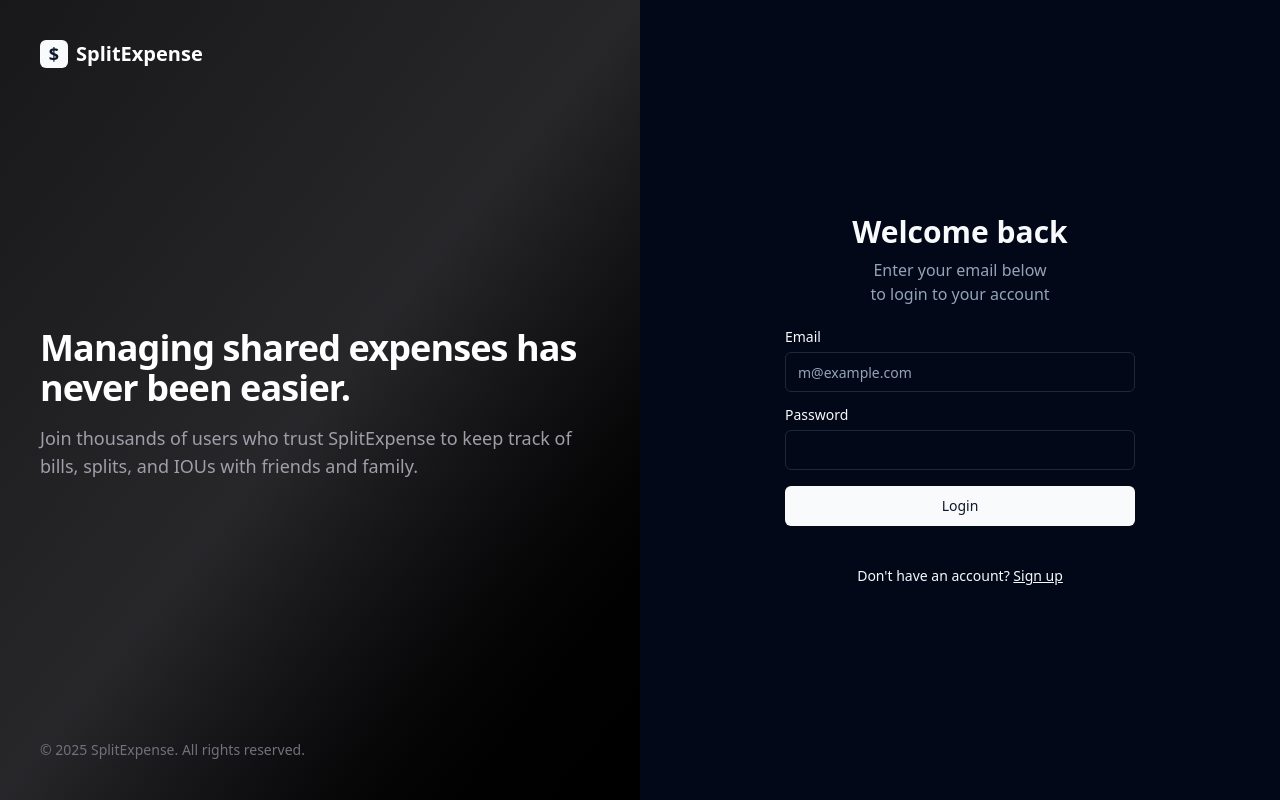
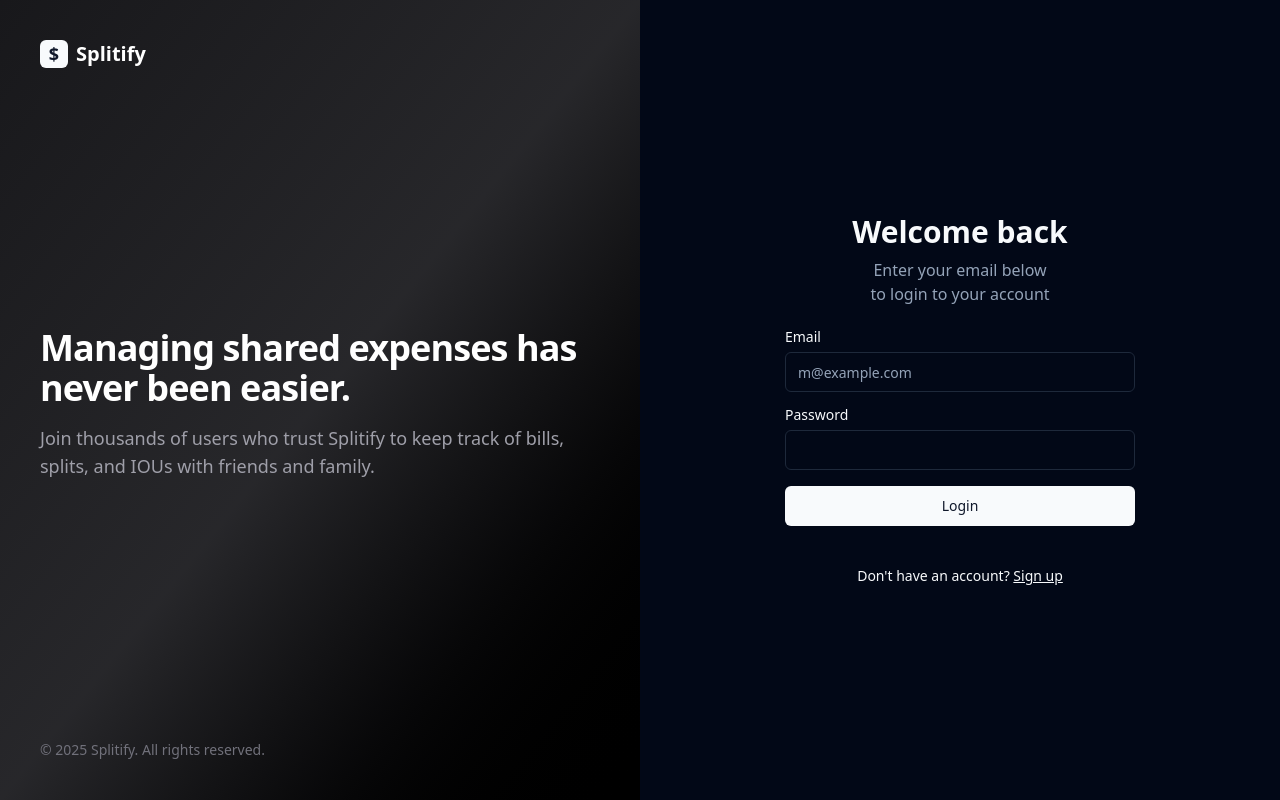
Before and after one commit to Shresth1822/split-expense, a React (Vite) app: page /login in a window 1280 px wide. Built offline with nearby package versions, Linux system fonts and the light colour scheme.

Commit message:
docs: update name and logo

```diff
--- a/index.html
+++ b/index.html
@@ -2,9 +2,9 @@
 <html lang="en">
   <head>
     <meta charset="UTF-8" />
-    <link rel="icon" type="image/svg+xml" href="/vite.svg" />
+    <link rel="icon" type="image/png" href="/splitify-logo.png" />
     <meta name="viewport" content="width=device-width, initial-scale=1.0" />
-    <title>split-expense</title>
+    <title>Splitify</title>
   </head>
   <body>
     <div id="app"></div>
--- a/src/components/layout/Footer.tsx
+++ b/src/components/layout/Footer.tsx
@@ -11,7 +11,7 @@ export function Footer() {
               <span className="bg-primary text-primary-foreground p-1 rounded-md">
                 <span className="font-bold text-lg">$</span>
               </span>
-              <span className="text-xl font-bold">SplitExpense</span>
+              <span className="text-xl font-bold">Splitify</span>
             </div>
             <p className="text-sm text-muted-foreground">
               The modern way to split bills and manage shared expenses with
@@ -22,6 +22,7 @@ export function Footer() {
           <div>
             <h3 className="font-semibold mb-4">Product</h3>
             <ul className="space-y-2 text-sm text-muted-foreground">
+              {/* ... links ... */}
               <li>
                 <Link
                   to="/features"
@@ -82,7 +83,7 @@ export function Footer() {
 
         <div className="border-t mt-12 pt-8 flex flex-col md:flex-row justify-between items-center gap-4">
           <p className="text-sm text-muted-foreground">
-            © 2025 SplitExpense. All rights reserved.
+            © 2025 Splitify. All rights reserved.
           </p>
           <div className="flex gap-4">
             <a
--- a/src/components/layout/Header.tsx
+++ b/src/components/layout/Header.tsx
@@ -41,7 +41,7 @@ export function Header() {
               </span>
             </span>
             <span className="text-xl font-bold hidden sm:inline-block">
-              SplitExpense
+              Splitify
             </span>
           </Link>
         </div>
--- a/src/pages/auth/Login.tsx
+++ b/src/pages/auth/Login.tsx
@@ -62,7 +62,7 @@ export function Login() {
               $
             </span>
           </span>
-          <span className="text-xl font-bold">SplitExpense</span>
+          <span className="text-xl font-bold">Splitify</span>
         </div>
 
         <div className="relative z-10">
@@ -70,13 +70,13 @@ export function Login() {
             Managing shared expenses has never been easier.
           </h1>
           <p className="text-lg text-zinc-400">
-            Join thousands of users who trust SplitExpense to keep track of
-            bills, splits, and IOUs with friends and family.
+            Join thousands of users who trust Splitify to keep track of bills,
+            splits, and IOUs with friends and family.
           </p>
         </div>
 
         <div className="relative z-10 text-sm text-zinc-500">
-          &copy; 2025 SplitExpense. All rights reserved.
+          &copy; 2025 Splitify. All rights reserved.
         </div>
       </div>
 
--- a/src/pages/auth/Register.tsx
+++ b/src/pages/auth/Register.tsx
@@ -129,7 +129,7 @@ export function Register() {
               $
             </span>
           </span>
-          <span className="text-xl font-bold">SplitExpense</span>
+          <span className="text-xl font-bold">Splitify</span>
         </div>
 
         <div className="relative z-10">
@@ -143,7 +143,7 @@ export function Register() {
         </div>
 
         <div className="relative z-10 text-sm text-zinc-500">
-          &copy; 2025 SplitExpense. All rights reserved.
+          &copy; 2025 Splitify. All rights reserved.
         </div>
       </div>
 
--- a/src/pages/static/CookiePolicy.tsx
+++ b/src/pages/static/CookiePolicy.tsx
@@ -11,8 +11,8 @@ export function CookiePolicy() {
           <div className="prose dark:prose-invert space-y-4">
             <p className="text-muted-foreground">Last updated: December 2025</p>
             <p>
-              This is the Cookie Policy for SplitExpense, accessible from
-              splitexpense.com.
+              This is the Cookie Policy for Splitify, accessible from
+              splitify.space.
             </p>
             <h3 className="text-xl font-bold">What Are Cookies</h3>
             <p>
--- a/src/pages/static/FAQ.tsx
+++ b/src/pages/static/FAQ.tsx
@@ -18,7 +18,7 @@ export function FAQ() {
             <AccordionItem value="item-1">
               <AccordionTrigger>Is SplitExpense free?</AccordionTrigger>
               <AccordionContent>
-                Yes! SplitExpense is currently completely free to use for all
+                Yes! Splitify is currently completely free to use for all
                 personal groups.
               </AccordionContent>
             </AccordionItem>
--- a/src/pages/static/Features.tsx
+++ b/src/pages/static/Features.tsx
@@ -10,7 +10,7 @@ export function Features() {
         <CardContent>
           <div className="prose dark:prose-invert">
             <p className="text-lg text-muted-foreground">
-              Discover what makes SplitExpense the best way to manage shared
+              Discover what makes Splitify the best way to manage shared
               expenses.
             </p>
             <ul className="list-disc pl-6 space-y-2 mt-4">
--- a/src/pages/static/HowItWorks.tsx
+++ b/src/pages/static/HowItWorks.tsx
@@ -10,7 +10,7 @@ export function HowItWorks() {
         <CardContent>
           <div className="prose dark:prose-invert">
             <p className="text-lg text-muted-foreground">
-              Getting started with SplitExpense is simple.
+              Getting started with Splitify is simple.
             </p>
             <ol className="list-decimal pl-6 space-y-4 mt-4">
               <li>
--- a/src/pages/static/PrivacyPolicy.tsx
+++ b/src/pages/static/PrivacyPolicy.tsx
@@ -11,7 +11,7 @@ export function PrivacyPolicy() {
           <div className="prose dark:prose-invert space-y-4">
             <p className="text-muted-foreground">Last updated: December 2025</p>
             <p>
-              Your privacy is important to us. It is SplitExpense's policy to
+              Your privacy is important to us. It is Splitify's policy to
               respect your privacy regarding any information we may collect from
               you across our website.
             </p>
@@ -24,7 +24,7 @@ export function PrivacyPolicy() {
             <h3 className="text-xl font-bold">How We Use Information</h3>
             <p>
               We use the information we collect to operate and maintain our
-              SplitExpense service, including authenticating you, managing your
+              Splitify service, including authenticating you, managing your
               groups and expenses, and improving our application.
             </p>
           </div>
--- a/src/pages/static/TermsOfService.tsx
+++ b/src/pages/static/TermsOfService.tsx
@@ -11,21 +11,21 @@ export function TermsOfService() {
           <div className="prose dark:prose-invert space-y-4">
             <p className="text-muted-foreground">Last updated: December 2025</p>
             <p>
-              By accessing the website at SplitExpense, you are agreeing to be
-              bound by these terms of service, all applicable laws and
-              regulations, and agree that you are responsible for compliance
-              with any applicable local laws.
+              By accessing the website at Splitify, you are agreeing to be bound
+              by these terms of service, all applicable laws and regulations,
+              and agree that you are responsible for compliance with any
+              applicable local laws.
             </p>
             <h3 className="text-xl font-bold">Use License</h3>
             <p>
               Permission is granted to temporarily download one copy of the
-              materials (information or software) on SplitExpense's website for
+              materials (information or software) on Splitify's website for
               personal, non-commercial transitory viewing only.
             </p>
             <h3 className="text-xl font-bold">Disclaimer</h3>
             <p>
-              The materials on SplitExpense's website are provided on an 'as is'
-              basis. SplitExpense makes no warranties, expressed or implied, and
+              The materials on Splitify's website are provided on an 'as is'
+              basis. Splitify makes no warranties, expressed or implied, and
               hereby disclaims and negates all other warranties including,
               without limitation, implied warranties or conditions of
               merchantability, fitness for a particular purpose, or
```
Also changed, not shown: public/splitify-logo.png (added), 1 other file (tests, documents, lock files or other folders).
